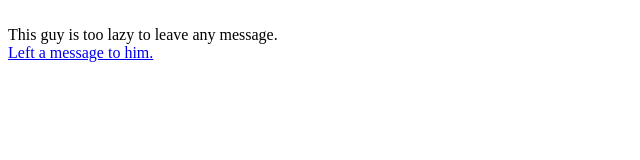
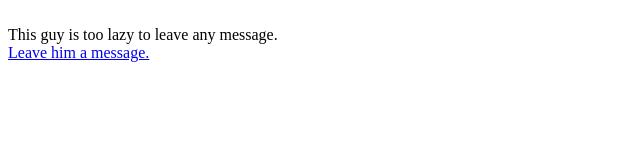
Before and after one commit to ZhenhuaChu/zhenhuachu.github.io, a plain HTML site: page index.html in a window 1280 px wide. Shown: the full height of the page, 0-640 px from the left. Drawn offline with Linux system fonts and the light colour scheme.

Commit message:
Update index.html

```diff
--- a/index.html
+++ b/index.html
@@ -1,2 +1,2 @@
 <br>This guy is too lazy to leave any message.</br>
-<a href="mailto:kaigun@163.com">Left a message to him.</a>
+<a href="mailto:kaigun@163.com">Leave him a message.</a>
```
